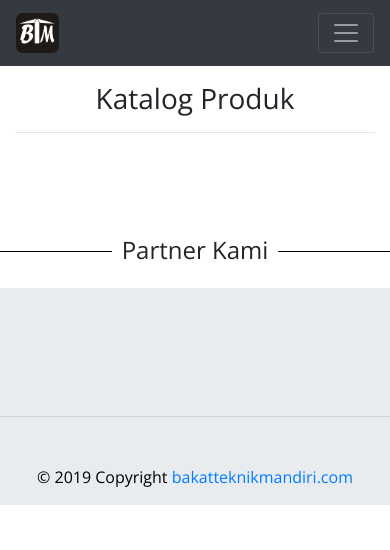
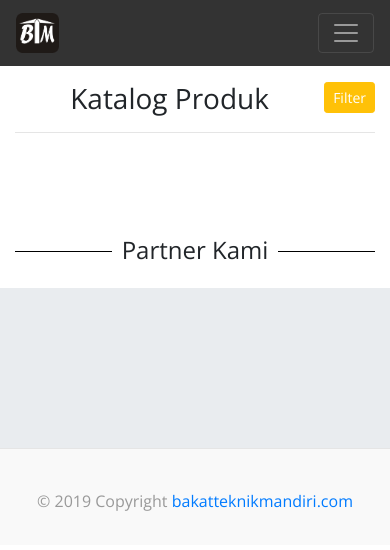
Before and after one commit to achyar10/teknik, a CodeIgniter app: page /database/index.php/pages/product in a window 390 px wide. Shown: the top 550 px of the page. Run offline with CodeIgniter, Linux system fonts and the light colour scheme; data that the repository does not hold is empty; some libraries are stand-ins or nearby versions.

Commit message:
finishing

```diff
--- a/application/modules/pages/controllers/Pages.php
+++ b/application/modules/pages/controllers/Pages.php
@@ -7,7 +7,9 @@ class Pages extends CI_Controller {
     {
         parent::__construct();
         $this->load->model('item/Item_model', 'item');
+        $this->load->model('category/Category_model', 'category');
         $this->load->model('contact/contact_model', 'contact');
+        $this->load->model('post/Post_model', 'post');
     }
 
     public function index()
@@ -46,9 +48,59 @@ class Pages extends CI_Controller {
 
     function product()
     {
+        $q = $this->input->get(NULL, TRUE);
+        $data['q'] = $q;
+        $params = [];
+
+        if (isset($q['cat']) && !empty($q['cat']) && $q['cat'] != '') {
+            $params['item.category_id'] = $q['cat'];
+        }
+
+        if (isset($q['product']) && !empty($q['product']) && $q['product'] != '') {
+            $product = $q['product'];
+            $params['item_name LIKE'] = "%$product%";
+        }
+
+        $data['item'] = $this->item->get($params)->result();
+        $data['cat'] = $this->category->get()->result();
         $data['title'] = 'Katalog Produk';
-        $data['item'] = $this->item->get()->result();
         $data['main'] = 'pages/product';
+        $this->load->view('layout_front', $data);
+    }
+
+    function post()
+    {
+        $this->load->library('pagination');
+        $page = $this->input->get('per_page');
+
+        $limit = 5;
+
+        if (!$page) :
+            $offset = 0;
+        else :
+            $offset = $page;
+        endif;
+        $params['post_status'] = 1;
+        $config['page_query_string'] = TRUE;
+        $config['enable_query_strings'] = TRUE;
+        $config['query_string_segment'] = 'per_page';
+        $config['base_url'] = site_url('pages/post');
+        $config['per_page'] = $limit;
+        $config['total_rows'] = $this->post->get($params)->num_rows();
+        $this->pagination->initialize($config);
+
+        $data['jlhpage'] = $page;
+        $data['post'] = $this->post->get($params, $limit, $offset)->result_array();
+        $data['title'] = 'Redaksi';
+        $data['main'] = 'pages/post';
+        $this->load->view('layout_front', $data);
+    }
+
+    function read($year, $month, $day, $id = null)
+    {
+        $data['post'] = $this->post->get(['post_id' => $id])->row();
+        $data['title'] = 'Detail';
+        $data['main'] = 'pages/post_detail';
         $this->load->view('layout_front', $data);
     }
 
--- a/application/modules/pages/views/product.php
+++ b/application/modules/pages/views/product.php
@@ -1,7 +1,40 @@
-<div class="container-fluid mt-3">
-    <h3 class="text-center">Katalog Produk</h3>
+<div class="container mt-3">
+    <h3 class="text-center">Katalog Produk <a data-toggle="collapse" href="#filter" role="button" class="btn btn-sm btn-warning float-right text-white">Filter</a></h3>
     <hr>
-    <div class="row">
+    <div class="collapse" id="filter">
+        <div class="card">
+            <div class="card-header text-center">
+                <h5>Pencarian Produk</h5>
+            </div>
+            <form action="" method="get" class="p-3">
+                <div class="row">
+                    <div class="col-md-5">
+                        <div class="form-group">
+                            <label for="">Kategori</label>
+                            <select name="cat" id="" class="form-control">
+                                <option value="">--Semua Kategori--</option>
+                                <?php foreach ($cat as $row) : ?>
+                                    <option value="<?= $row->category_id ?>" <?php echo (!isset($q['cat']) ? '' : (($q['cat'] == $row->category_id) ? 'selected' : '')) ?>><?= $row->category_name ?></option>
+                                <?php endforeach; ?>
+                            </select>
+                        </div>
+                    </div>
+                    <div class="col-md-5">
+                        <div class="form-group">
+                            <label for="">Nama Produk</label>
+                            <input type="text" class="form-control" name="product" placeholder="Contoh: Mesin" <?php echo (isset($q['product'])) ? 'value="' . $q['product'] . '"' : '' ?>>
+                        </div>
+                    </div>
+                    <div class="col-md-2">
+                        <br>
+                        <button type="submit" class="btn btn-primary mt-2">Cari</button>
+                    </div>
+                </div>
+            </form>
+        </div>
+    </div>
+
+    <div class="row mt-3">
         <?php foreach ($item as $key) : ?>
             <div class="col-6 col-md-3">
                 <div class="card mb-4">
@@ -14,5 +47,4 @@
             </div>
         <?php endforeach; ?>
     </div>
-
 </div>
--- a/application/modules/pages/views/profile.php
+++ b/application/modules/pages/views/profile.php
@@ -1,4 +1,4 @@
-<div class="container-fluid mt-3">
+<div class="container mt-3">
     <h3>Profil</h3>
     <p align="justify"><?php echo $profile->desc; ?></p>
     <h3>Visi</h3>
--- a/application/modules/post/controllers/Post.php
+++ b/application/modules/post/controllers/Post.php
@@ -24,6 +24,7 @@ class Post extends MY_Controller
 
             $data['post_title'] = $this->input->post('title');
             $data['post_desc'] = $this->input->post('desc');
+            $data['user_id'] = $this->uid;
             $this->post->insert($data);
             $this->session->set_flashdata('success', 'Data disimpan');
             redirect('post');
--- a/application/modules/post/models/Post_model.php
+++ b/application/modules/post/models/Post_model.php
@@ -6,6 +6,9 @@ class Post_model extends CI_Model
 
     function get($arr = null, $limit = null, $offset = null)
     {
+        $this->db->order_by('post_id', 'desc');
+        $this->db->select('post.*, user_fullname');
+        $this->db->join('users', 'users.user_id = post.user_id', 'left');
         return $this->db->get_where('post', $arr, $limit, $offset);
     }
 
--- a/application/modules/setting/controllers/Setting.php
+++ b/application/modules/setting/controllers/Setting.php
@@ -18,6 +18,7 @@ class Setting extends MY_Controller
             $data['address'] = $this->input->post('address');
             $data['phone'] = $this->input->post('phone');
             $data['email'] = $this->input->post('email');
+            $data['whatsapp'] = $this->input->post('whatsapp');
             $this->setting->update($data, ['id' => 1]);
             $this->session->set_flashdata('success', 'Perubahan disimpan');
             redirect('setting');
--- a/application/modules/setting/views/index.php
+++ b/application/modules/setting/views/index.php
@@ -15,6 +15,10 @@
                         <label for="">Email</label>
                         <input type="text" class="form-control" name="email" value="<?php echo $setting->email ?>" required>
                     </div>
+                    <div class="form-group">
+                        <label for="">Whatsapp</label>
+                        <input type="text" class="form-control" name="whatsapp" value="<?php echo $setting->whatsapp ?>" required>
+                    </div>
                 </div>
                 <div class="col-md-3">
                     <button type="submit" class="btn btn-success btn-block mt-3">Simpan</button>
--- a/application/modules/welcome/views/index.php
+++ b/application/modules/welcome/views/index.php
@@ -9,7 +9,7 @@
                     </div>
                     <div class="form-group">
                         <label for="">Deskripsi</label>
-                        <textarea name="desc" class="form-control" rows="10"><?php echo $welcome->desc; ?></textarea>
+                        <textarea name="desc" class="form-control"><?php echo $welcome->desc; ?></textarea>
                     </div>
                 </div>
                 <div class="col-md-3">
--- a/application/views/layout_front.php
+++ b/application/views/layout_front.php
@@ -3,9 +3,13 @@
 
 <head>
     <meta charset="UTF-8">
-    <meta name="viewport" content="width=device-width, initial-scale=1.0">
+    <meta name="viewport" content="width=device-width, initial-scale=1, shrink-to-fit=no">
     <meta http-equiv="X-UA-Compatible" content="ie=edge">
-    <meta name="description" content="Kami Menjual Hydraulic Tools, Hand Tools, Air Tools, Tubing Tools, Screwdrivers, Power Tools, Generator, Air Compressor, Pompa Air, Safety Equipment">
+    <meta name="author" content="bakatteknikmandiri">
+    <meta name="description" content="Kami Menjual Hydraulic Tools, Hand Tools, Air Tools, Tubing Tools, Screwdrivers, Power Tools, Generator, Air Compressor, Pompa Air, Safety Equipment, Gerinda">
+    <meta name="keywords" content="TEKNIK, MANDIRI, MESIN, GERINDA, STANLIS, PAGAR, BENGKEL">
+    <meta property="og:url" content="http://www.bakatteknikmandiri.com">
+    <meta property="og:type" content="website">
     <title>Bakat Teknik Mandiri | <?php echo $title; ?></title>
     <link rel="shortcut icon" href="<?php echo media_url() ?>/images/logo.jpeg" type="image/x-icon">
     <link rel="stylesheet" href="<?php echo media_url() ?>/frontend/css/bootstrap.min.css">
@@ -13,11 +17,13 @@
     <link rel=" stylesheet" href="<?php echo media_url() ?>/css/infinite-slider.css"">
     <link href=" <?php echo media_url() ?>css/toastr.min.css" rel="stylesheet" type="text/css" />
     <link href=" <?php echo media_url() ?>css/icons.min.css" rel="stylesheet" type="text/css" />
+
 </head>
 
 <body>
-    <div class=" sticky-top">
-        <nav class="navbar navbar-expand-lg navbar-dark bg-dark">
+    <div class="site-header sticky-top">
+        <nav class="navbar navbar-expand-lg navbar-dark">
+            <div class="container">
                 <a class="navbar-brand" href="#">
                     <img src="<?= media_url() ?>/images/logo.png" alt="" height="40">
                 </a>
@@ -29,8 +35,10 @@
                         <a class="nav-item nav-link mr-3 <?= ($this->uri->segment(1) == '') ? 'active' : '' ?>" href="<?= site_url() ?>">Beranda <span class="sr-only">(current)</span></a>
                         <a class="nav-item nav-link mr-3 <?= ($this->uri->segment(2) == 'profile') ? 'active' : '' ?>" href="<?= site_url('pages/profile') ?>">Profil</a>
                         <a class="nav-item nav-link mr-3 <?= ($this->uri->segment(2) == 'product') ? 'active' : '' ?>"" href=" <?= site_url('pages/product') ?>">Katalog Produk</a>
+                        <a class="nav-item nav-link mr-3 <?= ($this->uri->segment(2) == 'post') ? 'active' : '' ?>"" href=" <?= site_url('pages/post') ?>">Redaksi</a>
                         <a class="nav-item nav-link mr-3 <?= ($this->uri->segment(2) == 'contact') ? 'active' : '' ?>" href="<?= site_url('pages/contact') ?>">Hubungi Kami</a>
                         <a class="nav-item nav-link mr-3" href="<?= site_url('auth/log') ?>"><i class="mdi mdi-account"></i> Login</a>
+                    </div>
                 </div>
             </div>
         </nav>
@@ -45,6 +53,7 @@
     $partner = $this->db->get_where('client', ['client_status' => 1])->result();
     ?>
     <div style="margin-top:100px"></div>
+    <div class="container">
         <h4 class="middle"><span>Partner Kami</span></h4>
         <div class="customer-logos">
             <?php foreach ($partner as $row) : ?>
@@ -54,18 +63,18 @@
             <?php endforeach; ?>
 
         </div>
+    </div>
     <footer class="page-footer font-small footer pt-4 mt-3">
-        <div class="container-fluid text-center text-md-left">
+        <div class="container text-center text-md-left">
             <div class="row">
-                <div class="col-md-9 mt-md-0 mt-3">
+                <div class="col-md-9 mt-md-0 mt-3 p-4">
                     <h5 class="text-uppercase"><?php echo $footer->title; ?></h5>
                     <p><?php echo $footer->address; ?> <br>
                         <?php echo $footer->phone; ?> <br>
                         <?php echo $footer->email; ?></p>
                 </div>
-                <hr class="clearfix w-100 d-md-none pb-3">
-                <div class="col-md-3 mb-md-0 mb-3 d-none d-sm-block d-sm-none d-md-block">
-                    <h5 class="text-uppercase">Links</h5>
+                <div class="col-md-3 mb-md-0 mb-3 d-none d-sm-block d-sm-none d-md-block p-4">
+                    <h5 class=" text-uppercase">Links</h5>
                     <ul class="list-unstyled">
                         <li>
                             <a href="#!">Home</a>
@@ -82,9 +91,10 @@
                 <!-- Grid column -->
             </div>
         </div>
-        <div class="footer-copyright text-center py-3">© <?php echo date('Y'); ?> Copyright
-            <a href="<? site_url('/') ?>"> bakatteknikmandiri.com</a>
-        </div>
+        <footer class="blog-footer">
+            <br>
+            <p>© <?php echo date('Y'); ?> Copyright <a href="<? site_url('/') ?>"> bakatteknikmandiri.com</a></p>
+        </footer>
     </footer>
 
     <script src="<?php echo media_url() ?>/frontend/js/jquery-3.3.1.min.js"></script>
@@ -92,6 +102,25 @@
     <script src="<?php echo media_url() ?>/frontend/js/bootstrap.min.js"></script>
     <script src="<?php echo media_url() ?>js/toastr.min.js"></script>
     <script src="<?php echo media_url() ?>js/imgLiquid.js"></script>
+
+    <script type='application/ld+json'>
+        {
+            "@context": "http://www.schema.org",
+            "@type": "AutoPartsStore",
+            "name": "Bakat Teknik Mandiri",
+            "url": "http://bakatteknikmandiri.com",
+            "priceRange": "$",
+            "description": "jual macam macam mesin",
+            "address": {
+                "@type": "PostalAddress",
+                "addressLocality": "bogor",
+                "addressRegion": "jawa barat",
+                "addressCountry": "indonesia"
+            },
+            "openingHours": "Mo 06:00-23:00 Tu 01:00-01:00 We 01:00-01:00 Th 01:00-01:00 Fr 01:00-01:00 Sa 01:00-01:00 Su 01:00-01:00"
+        }
+    </script>
+
     <!-- WhatsHelp.io widget -->
     <script type="text/javascript">
         (function() {
--- a/media/css/frontend.css
+++ b/media/css/frontend.css
@@ -4,6 +4,29 @@ body{
 }
 a {
     text-decoration: none !important;
+}
+.site-header {
+    background-color: rgba(0, 0, 0, 0.8);
+    -webkit-backdrop-filter: saturate(180%) blur(20px);
+    backdrop-filter: saturate(180%) blur(20px);
+}
+.blog-footer {
+    padding: 1rem 0;
+    color: #999;
+    text-align: center;
+    background-color: #f9f9f9;
+    border-top: .05rem solid #e5e5e5;
+}
+.blog-post {
+    margin-bottom: 4rem;
+}
+.blog-post-title {
+    margin-bottom: .25rem;
+    font-size: 2.0rem;
+}
+.blog-post-meta {
+    margin-bottom: 10px;
+    color: #999;
 }
 /* .nav-tek{
     background-color: #fff;
```
Also changed, not shown: application/helpers/arc_helper.php (+3 -60 lines), application/modules/pages/views/home.php (+7 -7 lines), application/modules/pages/views/post.php (added, +14 -0 lines), application/modules/pages/views/post_detail.php (added, +12 -0 lines), media/images/post/15745185922351.png (added). Lines whose indentation alone changed are shown as unchanged.
